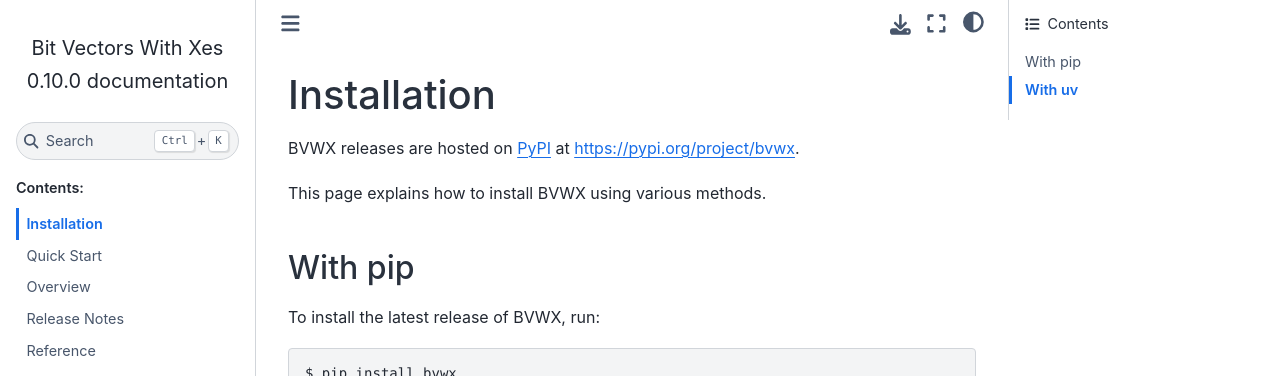
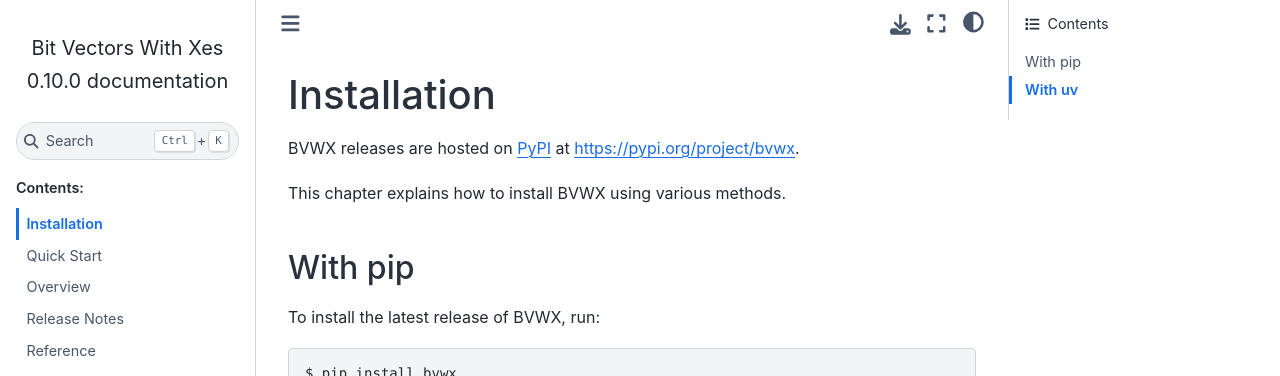
Before and after one commit to cjdrake/bvwx, a Sphinx documentation site: the page built from doc/source/installation.rst, in a window 1280 px wide and 1000 px high. Shown: the top 376 px of the window. Built offline with Sphinx 7.4.7 and the Sphinx Book theme 1.1.4, drawn with Linux system fonts in a browser that asks for light colours.

Commit message:
Use term chapter consistently

```diff
--- a/doc/source/installation.rst
+++ b/doc/source/installation.rst
@@ -7,7 +7,7 @@
 BVWX releases are hosted on `PyPI <https://pypi.org>`_
 at https://pypi.org/project/bvwx.
 
-This page explains how to install BVWX using various methods.
+This chapter explains how to install BVWX using various methods.
 
 
 With pip
--- a/doc/source/release_notes.rst
+++ b/doc/source/release_notes.rst
@@ -2,7 +2,7 @@
     Release Notes
 #####################
 
-This section lists new features, API changes, and bug fixes.
+This chapter lists new features, API changes, and bug fixes.
 For a complete history, see the Git commit log.
 
 
```
